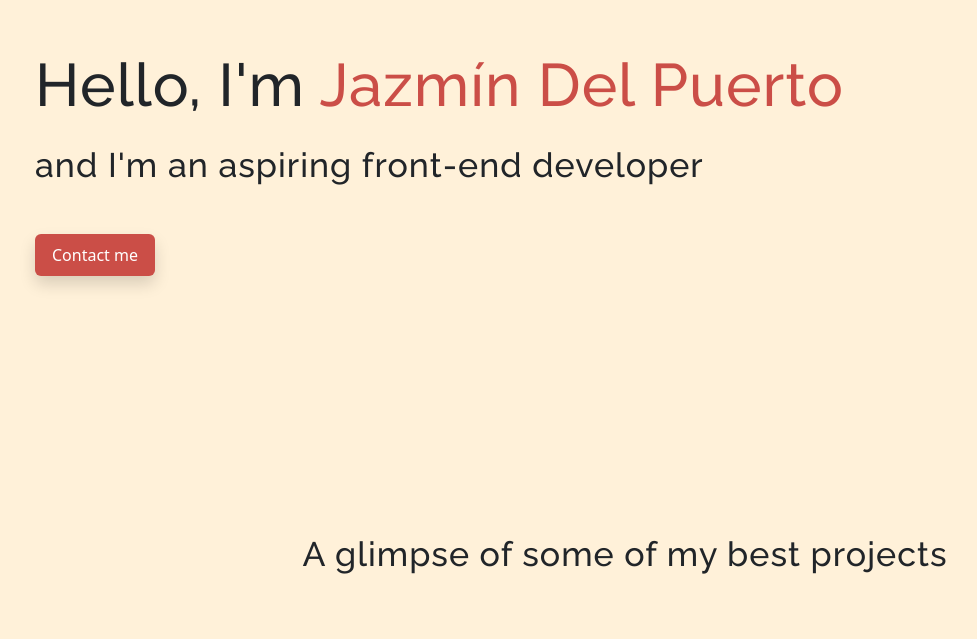
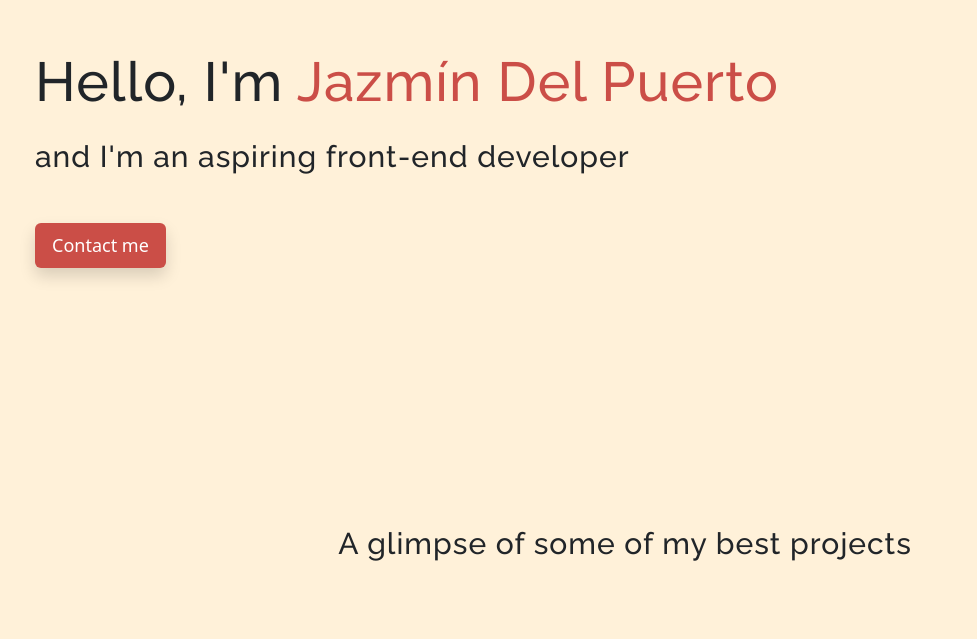
Before and after one commit to jazmindelp/portfolio, a plain HTML site: page index.html in a window 1280 px wide. Shown: the part 161-800 px from the top of the page, without its empty margins (15-992 px from the left). Drawn offline with nearby package versions, Linux system fonts and the light colour scheme.

Commit message:
improved homepage's css

```diff
--- a/css/styles.css
+++ b/css/styles.css
@@ -18,10 +18,10 @@ h2 {
   letter-spacing: 1px;
 }
 h1 {
-  font-size: 60px !important;
+  font-size: 55px !important;
 }
 h2 {
-  font-size: 34px !important;
+  font-size: 30px !important;
 }
 h3 {
   font-size: 30px !important;
@@ -47,6 +47,7 @@ header {
   color: #fff !important;
   font-weight: 500;
   transition: all 250ms ease-in-out;
+  font-size: 18px !important;
 }
 .branding-btn:hover {
   cursor: pointer;
```
